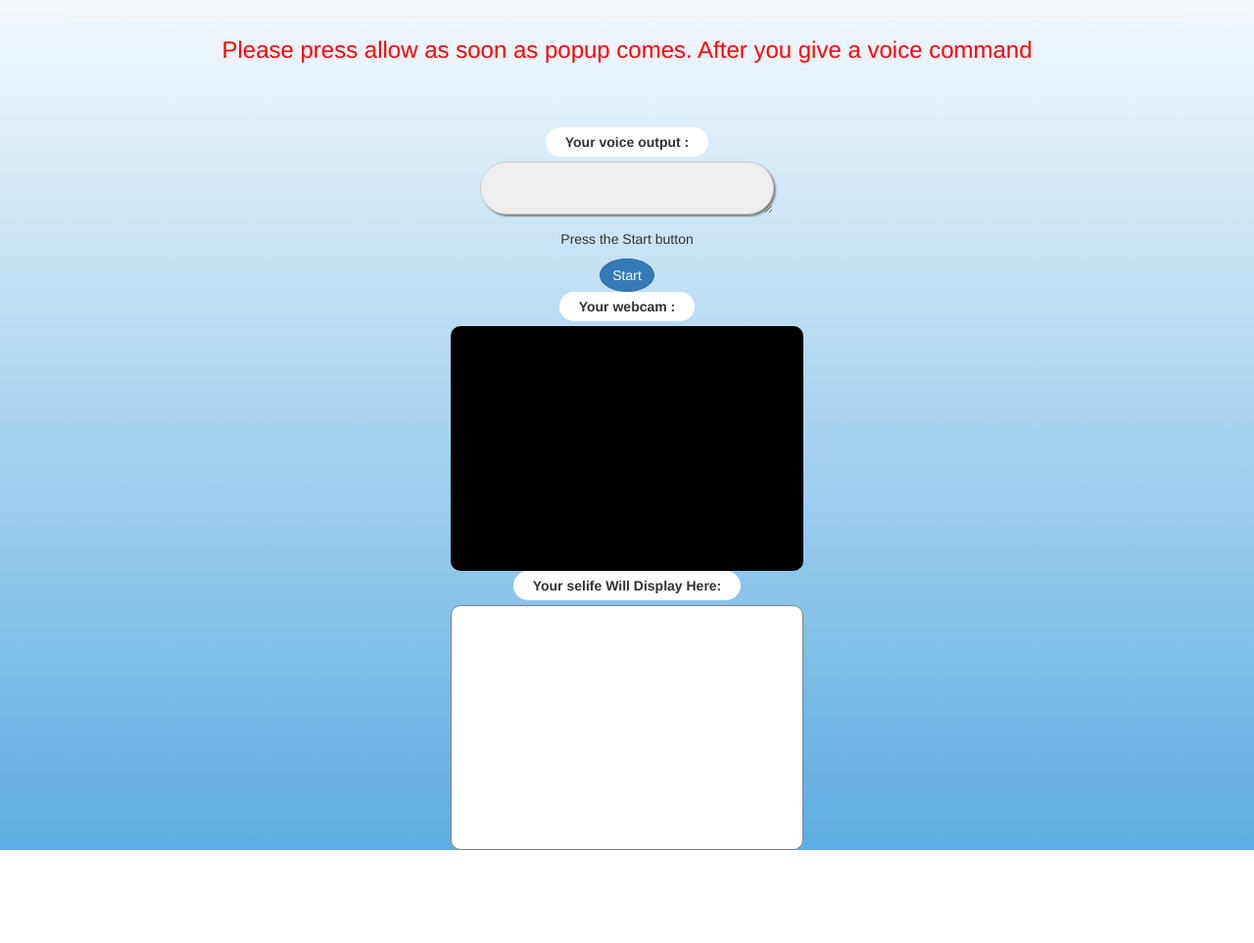
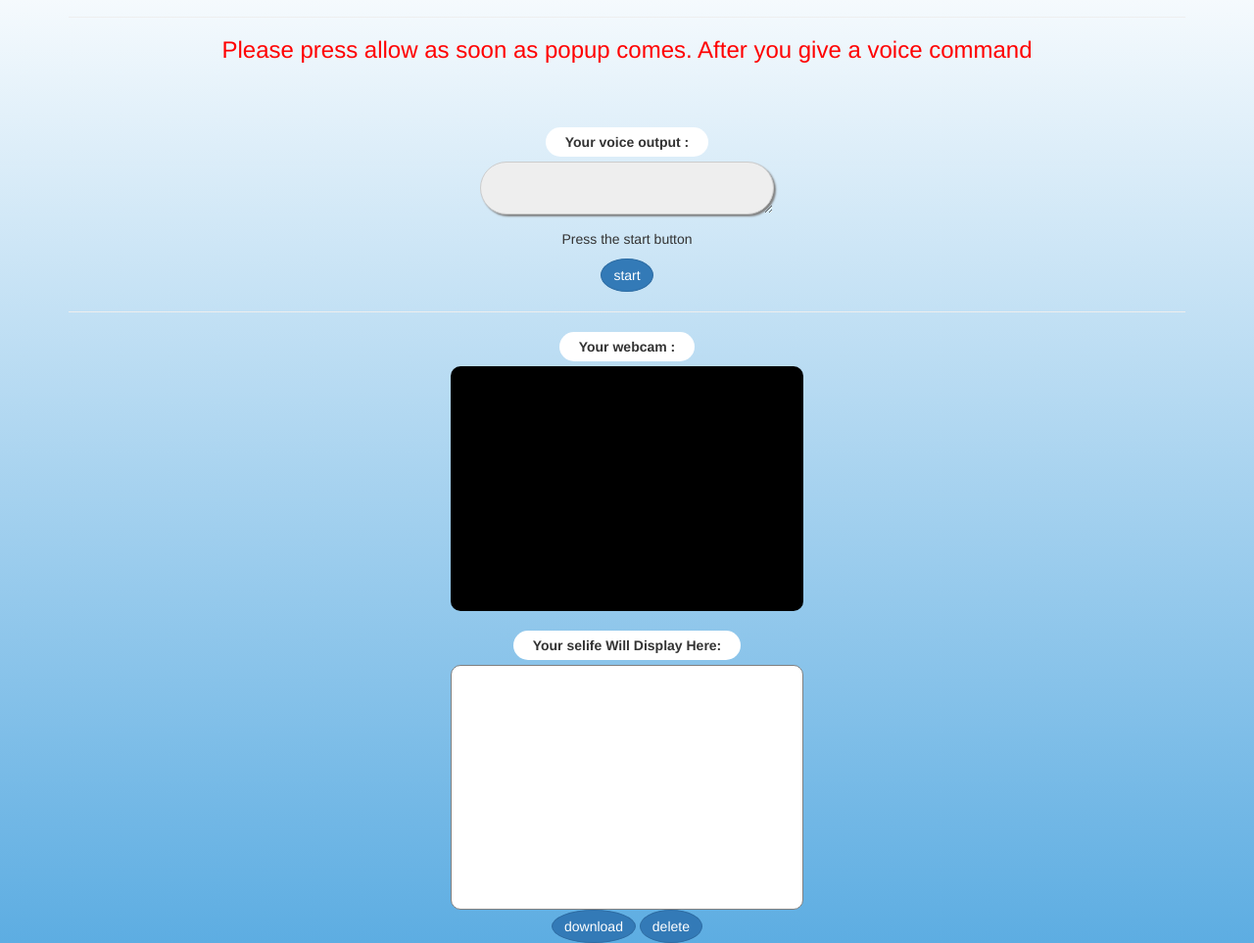
Before and after one commit to boombaca/voice--selfie, a plain HTML site: page yayh/index.html in a window 1280 px wide. Shown: the part 63-1026 px from the top of the page at 98% size. Before the commit the page ends 931 px from the top, so only its background shows below. Drawn offline with nearby package versions, Linux system fonts and the light colour scheme; a script that the page names is missing.

Commit message:
Update index.html

```diff
--- a/yayh/index.html
+++ b/yayh/index.html
@@ -29,9 +29,13 @@
         <textarea class="form-control" id="textbox" readonly="true"></textarea>
         </div>
 
-        <div> <p>Press the Start button</p> <button class="btn btn-primary" onclick="start()">Start</button> <div>
+        <div> <p>Press the start button</p> <button class="btn btn-primary" onclick="start()">start</button><div>
 
-       <span><label>Your webcam : </label> <div id="camera"></div> <label>Your selife Will Display Here: </label> <div id="result" ></div></span>
+        <hr>
+
+       <span><label>Your webcam : </label> <div id="camera"></div> <br> <label>Your selife Will Display Here: </label> <div id="result" ></div></span>
+       <button class="btn btn-primary" onclick="save()">download</button>
+       <button class="btn btn-primary" onclick="off()">delete</button>
     </center>
     </div>
 
```
